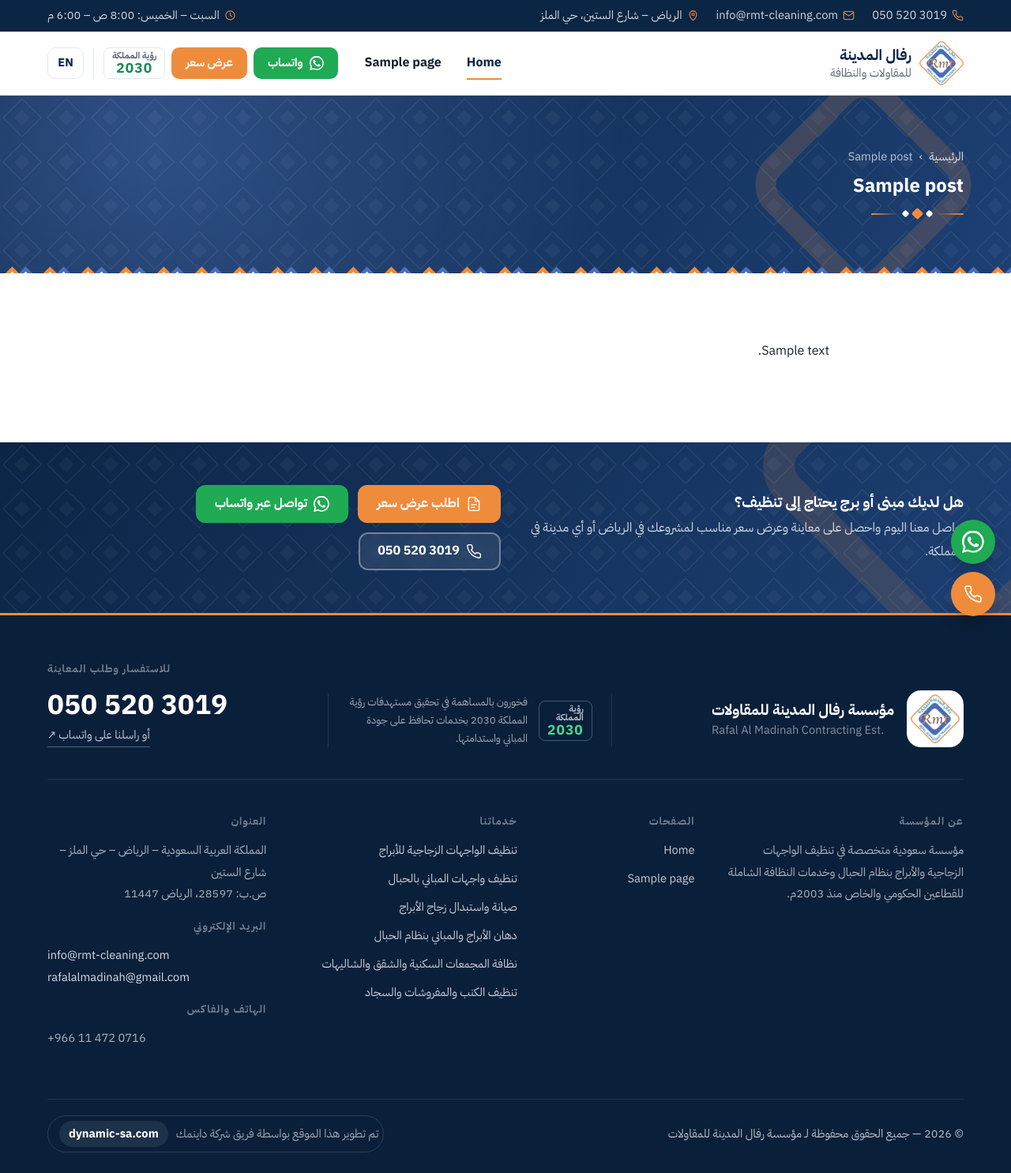
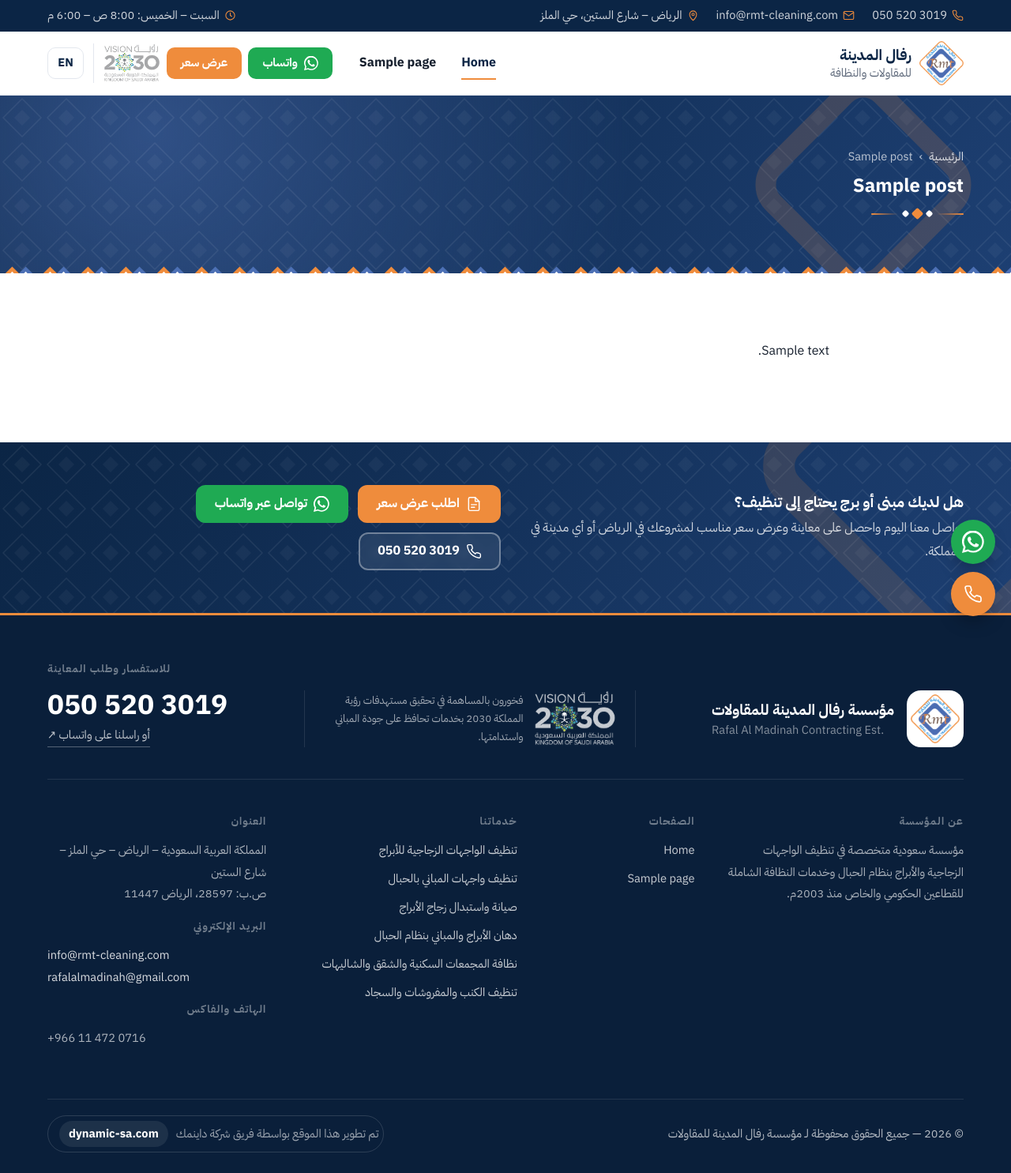
Before and after one commit to DynamicSa2008/Rmt-Saudi-Arabia, a WordPress theme: template wp-content/themes/rmt/page.php in a window 1280 px wide. Shown: the whole page at 79% size. Run offline with PHP 8.4 and a stand-in for WordPress, Linux system fonts and the light colour scheme; the site name, menu and one post (Sample post) are stand-ins, and other content is empty.

Commit message:
Add official Vision 2030 logo (color + light versions)
Co-Authored-By: Claude Opus 5.5 <noreply@anthropic.com>
Claude-Session: https://claude.ai/code/session_01GnabGYNuijdyAAN5x69uqB

```diff
--- a/wp-content/themes/rmt/assets/css/main.css
+++ b/wp-content/themes/rmt/assets/css/main.css
@@ -991,3 +991,8 @@ html.is-leaving .loader { animation: loaderIn .45s cubic-bezier(.76,0,.24,1) bot
 @media (prefers-reduced-motion: reduce) {
 	.ba-hint { animation: none; }
 }
+.v2030 { flex: none; }
+.v2030 img { max-width: none; width: auto; }
+.v2030-header img { height: 50px; }
+.v2030-footer img { height: 72px; }
+.ft-vision { max-width: 420px; }
--- a/wp-content/themes/rmt/inc/defaults.php
+++ b/wp-content/themes/rmt/inc/defaults.php
@@ -56,8 +56,8 @@ function rmt_defaults() {
 			'social_youtube'  => '',
 			'show_float'      => '1',
 			'show_vision'     => '1',
-			'vision_logo'     => '',
-			'vision_logo_light' => '',
+			'vision_logo'     => get_template_directory_uri() . '/assets/img/vision-2030.png',
+			'vision_logo_light' => get_template_directory_uri() . '/assets/img/vision-2030-light.png',
 		),
 
 		/* ---------------- Home ---------------- */
--- a/wp-content/themes/rmt/inc/options.php
+++ b/wp-content/themes/rmt/inc/options.php
@@ -146,7 +146,7 @@ function rmt_panel_schema() {
 					array( 'general.tagline', 'text', 'الشعار النصي (Tagline)' ),
 					array( 'general.logo', 'image', 'الشعار', 'اتركه فارغًا لاستخدام الشعار المأخوذ من البروفايل. يُفضّل PNG بخلفية شفافة.' ),
 					array( 'general.show_vision', 'toggle', 'إظهار شعار رؤية 2030 في الهيدر والفوتر' ),
-					array( 'general.vision_logo', 'image', 'شعار رؤية 2030 (للخلفية الفاتحة – الهيدر)', 'ارفع الملف الرسمي (PNG/SVG شفاف) من الهوية الرسمية لرؤية 2030. حتى يُرفع يظهر نص "رؤية المملكة 2030".' ),
+					array( 'general.vision_logo', 'image', 'شعار رؤية 2030 (للخلفية الفاتحة – الهيدر)', 'الشعار الرسمي مضاف افتراضيًا. يمكنك استبداله بنسخة أعلى دقة (PNG/SVG شفاف).' ),
 					array( 'general.vision_logo_light', 'image', 'شعار رؤية 2030 (نسخة فاتحة للفوتر الداكن)', 'اختياري: النسخة البيضاء من الشعار. إن تُرك فارغًا يُستخدم الشعار العادي على خلفية بيضاء.' ),
 					array( 'general.founded', 'text', 'سنة التأسيس (ميلادي)' ),
 					array( 'general.founded_hijri', 'text', 'سنة التأسيس (هجري)' ),
```
Also changed, not shown: wp-content/themes/rmt/assets/img/vision-2030-light.png (added), wp-content/themes/rmt/assets/img/vision-2030.png (added), 1 other file.
